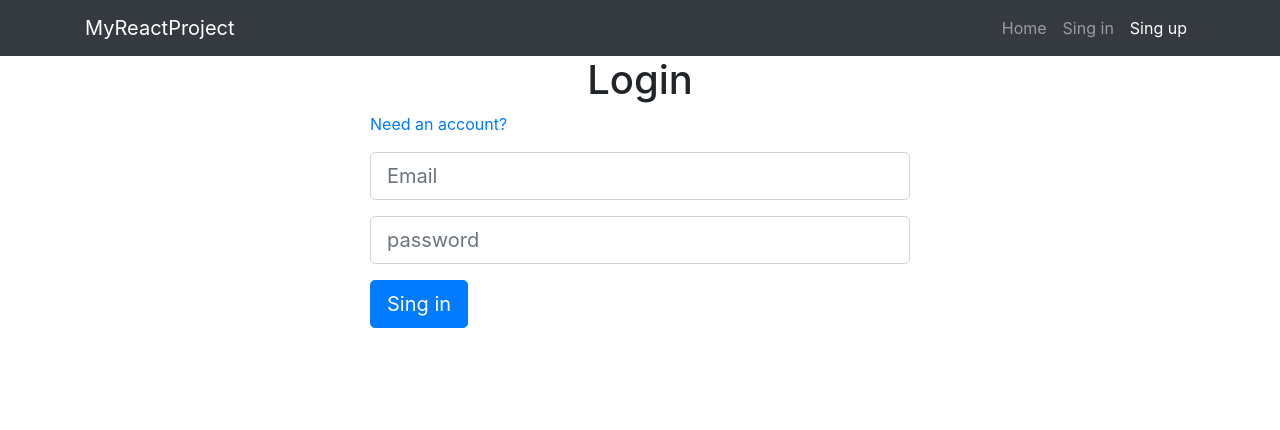
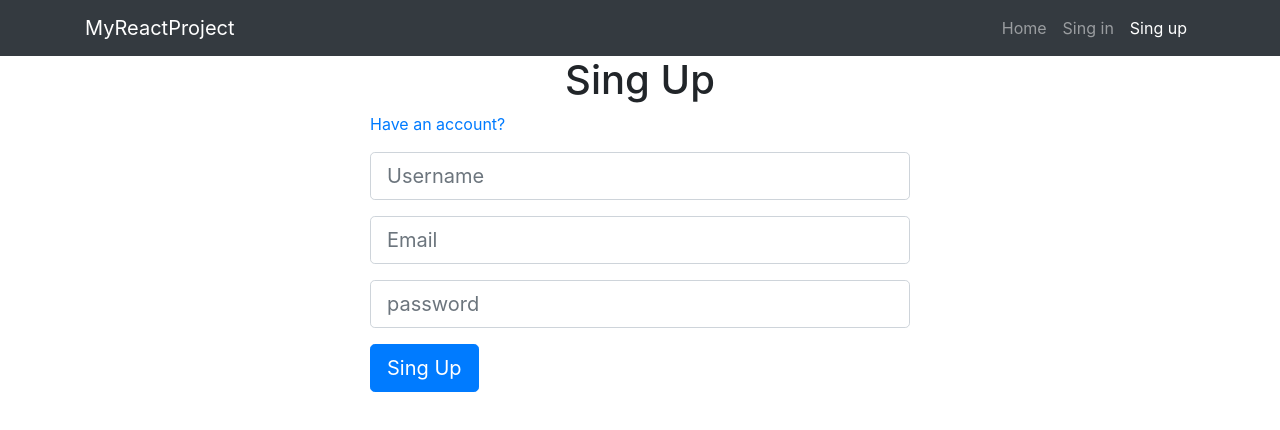
Before and after one commit to FreeFireMan/react_project, a React (Create React App) app: page /register in a window 1280 px wide. Shown: the top 430 px of the page. Built offline with nearby package versions, Linux system fonts and the light colour scheme; no server answers.

Commit message:
checkUser

```diff
--- /dev/null
+++ b/src/components/currentUserChecker.js
@@ -0,0 +1,15 @@
+import React, {useEffect} from 'react';
+import useFetch from "../hooks/useFetch";
+
+const CurrentUserChecker = ({children}) => {
+    const [{response},doFetch] = useFetch('/user')
+
+    useEffect(() =>{
+        doFetch()
+        console.log('test');
+    },[])
+
+    return children
+}
+
+export default CurrentUserChecker
--- /dev/null
+++ b/src/contexts/currentUser.js
@@ -0,0 +1,17 @@
+import {createContext, useState} from 'react'
+import React from 'react'
+
+export const CurrentUserContext = createContext([{},()=>{}])
+
+export const CurrentUserProvider = ({children}) => {
+    const [state, setState] = useState({
+        isLoading: false,
+        isLoggedIn: null,
+        currentUser: null,
+    })
+    return (
+        <CurrentUserContext.Provider value={[state,setState]}>
+            {children}
+        </CurrentUserContext.Provider>
+    )
+}
--- a/src/hooks/useFetch.js
+++ b/src/hooks/useFetch.js
@@ -10,6 +10,7 @@ export default (url) => {
 
     const doFetch = (options = {}) => {
         setOptions(options)
+        setIsLoading(true)
     }
     useEffect(() => {
         if (!isLoading) {
@@ -21,12 +22,12 @@ export default (url) => {
                 setResponse(res.data)
                 setIsLoading(false)
             })
-            .catch(error => {
+            .catch(({response}) => {
                 setIsLoading(false)
-                console.log('ERROR', error);
-                setError(error.response.data)
+                console.log('ERROR', response);
+                setError(response.data)
             })
-    })
+    },[isLoading,url,options])
 
     return [{isLoading, response, error}, doFetch]
 }
--- /dev/null
+++ b/src/hooks/useLocalStorage.js
@@ -0,0 +1,14 @@
+import {useEffect, useState} from "react";
+
+export default (key, initialValue ='') => {
+
+    const [value,setValue] = useState(()=>{
+        return localStorage.getItem(key) || initialValue;
+    })
+
+    useEffect(() =>{
+        localStorage.setItem(key, value);
+    },[value, key])
+
+    return [value,setValue]
+}
--- a/src/index.js
+++ b/src/index.js
@@ -8,13 +8,19 @@ import 'bootstrap/dist/js/bootstrap.bundle.min';
 
 import {BrowserRouter as Router} from 'react-router-dom'
 import App from './App';
+import {CurrentUserProvider} from "./contexts/currentUser";
+import CurrentUserChecker from "./components/currentUserChecker";
 
 
 
 ReactDOM.render(
-    <Router>
-        <App />
-    </Router>
+    <CurrentUserProvider>
+        <CurrentUserChecker>
+        <Router>
+            <App/>
+        </Router>
+        </CurrentUserChecker>
+    </CurrentUserProvider>
  ,
   document.getElementById('root')
 );
--- /dev/null
+++ b/src/pages/authentication/components/backendErrorMessage.js
@@ -0,0 +1,16 @@
+import React from 'react'
+
+const BackendErrorMessage = ({backendError}) =>{
+    const errorMessages = Object.keys(backendError).map(value => {
+        const message = backendError[value].join(' ')
+        return `${value} ${message}`
+    })
+    return (<ul className="text-danger">
+        {errorMessages.map(msg=>{
+           return <li key={msg}>{msg}</li>
+        })}
+    </ul>)
+}
+
+
+export default BackendErrorMessage
--- a/src/pages/authentication/index.js
+++ b/src/pages/authentication/index.js
@@ -1,52 +1,86 @@
-import React, {useState, useEffect} from 'react'
-import {Link} from "react-router-dom";
-import axios from "axios";
+import React, {useState, useEffect, useContext} from 'react'
+import {Link, Redirect } from "react-router-dom";
 import useFetch from "../../hooks/useFetch";
+import useLocalStorage from "../../hooks/useLocalStorage";
+import {CurrentUserContext} from '../../contexts/currentUser'
+import BackendErrorMessage from "./components/backendErrorMessage";
 
 
-const Authentication = () => {
+const Authentication = (props) => {
+    const isLogin = props.match.path === '/login'
+    const pageTitle = isLogin ? 'Sing In' : 'Sing Up'
+    const descriptionLink = isLogin ? '/register' : '/login'
+    const descriptionText = isLogin ? 'Need an account?' : 'Have an account?'
+    const apiUrl = isLogin ? '/users/login' : '/users'
     const [email, setEmail] = useState('')
-    const [pass, setPass] = useState('')
-    const [isSubmitting, setIsSubmitting] = useState(false)
-    const [{isLoading, response, error},doFetch] = useFetch('/user/login')
+    const [username, setUsername] = useState('')
+    const [password, setPassword] = useState('')
+    const [isSuccessfullSubmit, setIsSuccessfullSubmit] = useState(false)
+    const [{isLoading, response,error},doFetch] = useFetch(apiUrl)
+    const [,setToken] = useLocalStorage('token')
+    const [,setCurrentUserState] = useContext(CurrentUserContext)
 
-    // console.log('email',email,pass);
 
     const handleSubmit = (e) => {
         e.preventDefault();
-        setEmail('')
-        setPass('')
+        const user = isLogin ? {email, password} : {email, password, username};
+        // console.log(user);
         doFetch({
             method: 'post',
             data: {
-                user: {
-                    email: 'email',
-                    password: 'password'
-                }
+                user
             }
         })
     }
-
-
-
+    useEffect(()=>{
+        if(!response){
+            return;
+        }
+        setIsSuccessfullSubmit(true)
+        setCurrentUserState(state => ({
+            ...state,
+            isLoggedIn: true,
+            isLoading: false,
+            currentUser: response.user
+        }));
+    },[response,setToken,setCurrentUserState])
+    if(isSuccessfullSubmit){
+        return <Redirect to='/'/>
+    }
     return (
         <div className="auth-page">
             <div className='container'>
                 <div className="row ">
                     <div className="col-md-6 offset-sm-3 col-xs-12">
-                        <h1 className="text-center">Login</h1>
+                        <h1 className="text-center">{pageTitle}</h1>
                         <p className="text-xs-center">
-                            <Link to='register'> Need an account?</Link>
+                            <Link to={descriptionLink}>{descriptionText}</Link>
                         </p>
                         <form onSubmit={handleSubmit}>
+                            {error && <BackendErrorMessage backendError={error.errors} />}
                             <fieldset>
+                                {!isLogin && (
+                                        <fieldset className="form-group">
+                                            <input
+
+                                                type='text'
+                                                className="form-control form-control-lg"
+                                                placeholder="Username"
+                                                value={username}
+                                                onChange={e => setUsername(e.target.value)}
+
+                                            />
+                                        </fieldset>
+                                        )}
                                 <fieldset className="form-group">
                                     <input
+                                        name='email'
                                         type='email'
                                         className="form-control form-control-lg"
                                         placeholder="Email"
                                         value={email}
                                         onChange={e => setEmail(e.target.value)}
+
                                     />
                                 </fieldset>
                                 <fieldset className="form-group">
@@ -54,8 +88,8 @@ const Authentication = () => {
                                         type='password'
                                         className="form-control form-control-lg"
                                         placeholder="password"
-                                        value={pass}
-                                        onChange={e => setPass(e.target.value)}
+                                        value={password}
+                                        onChange={e => setPassword(e.target.value)}
 
                                     />
                                 </fieldset>
@@ -64,7 +98,7 @@ const Authentication = () => {
                                     type="submit"
                                     disabled={isLoading}
                                 >
-                                    Sing in
+                                    {pageTitle}
                                 </button>
                             </fieldset>
                         </form>
```
